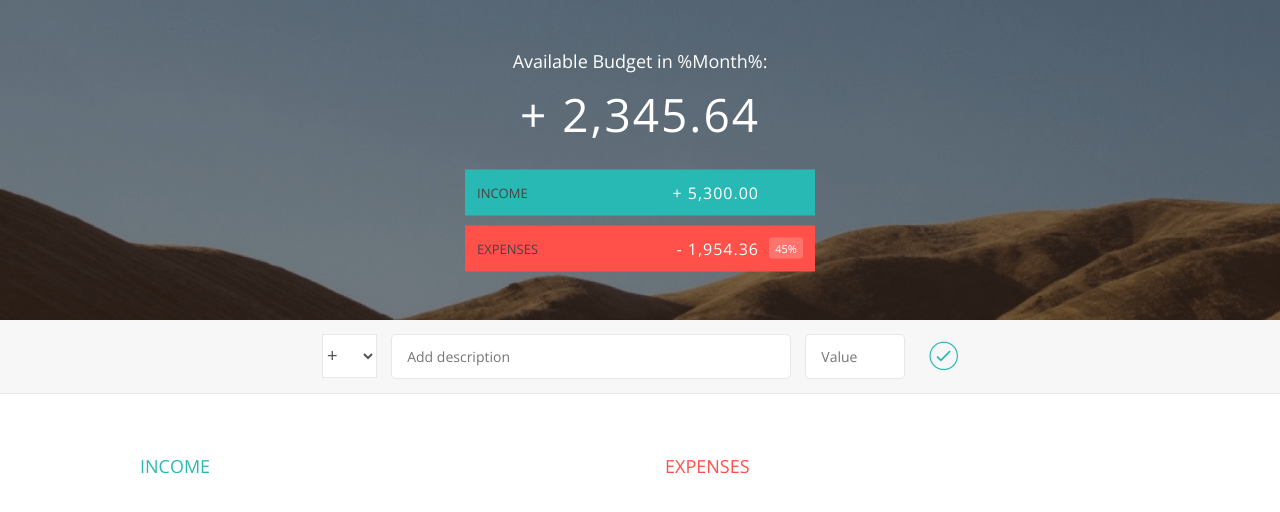
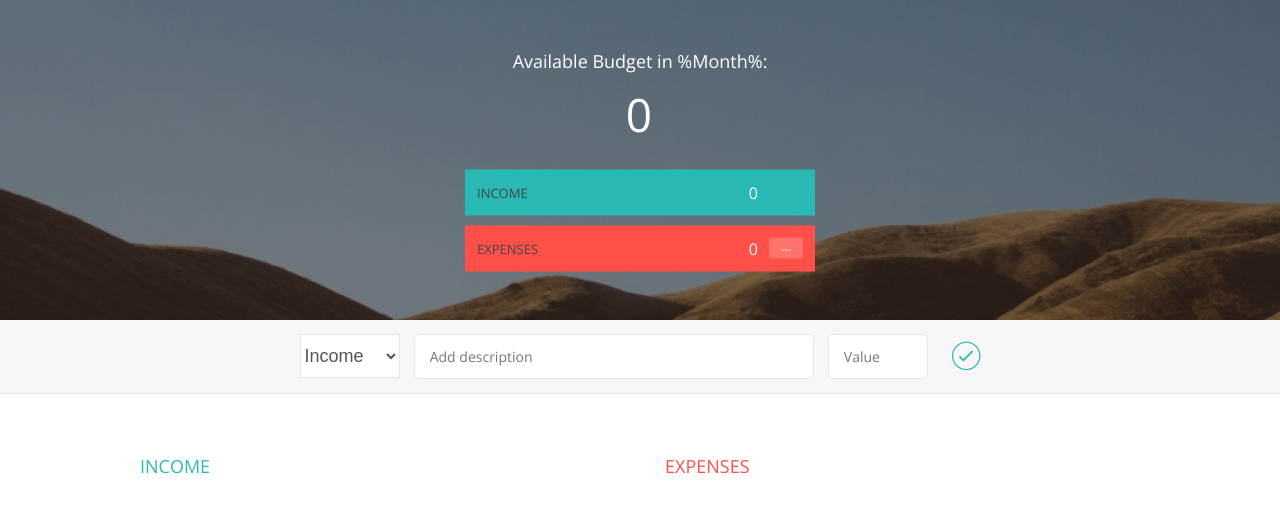
Before and after one commit to utkarshmehta/Budget_App, a plain HTML site: page index.html in a window 1280 px wide. Drawn offline with nearby package versions, Linux system fonts and the light colour scheme.

Commit message:
fix: setting to zero and few pieces

```diff
--- a/app.js
+++ b/app.js
@@ -52,7 +52,7 @@ var budgetController = (function(){
                 newItem = new Expense(type, ID, des, val);
             }
             else if(type === 'inc') {
-                newItem = new Income(type,ID, des, val);
+                newItem = new Income(type, ID, des, val);
             }
             data.allItems[type].push(newItem);
             //Return new element
@@ -153,7 +153,13 @@ var UIController = (function(){
              document.querySelector(DOMstrings.budgetContainer).textContent = obj.budget;
              document.querySelector(DOMstrings.incomeContainerValue).textContent = obj.totalIncome;
              document.querySelector(DOMstrings.expenseContainerValue).textContent = obj.totalExpense;
-             document.querySelector(DOMstrings.expensePercentageContainer).textContent = obj.percent;
+             if(obj.percent > 0) {
+                document.querySelector(DOMstrings.expensePercentageContainer).textContent = obj.percent + '%';
+             }
+             else{
+                document.querySelector(DOMstrings.expensePercentageContainer).textContent = '---'
+             }
+
         },
 
         getDOMstrings: function(){
@@ -206,6 +212,12 @@ var controller = (function(budgetCtrl, UICtrl){
     return {
         init: function(){
             console.log('Application started');
+            UICtrl.displayBudget({
+                budget: 0,
+                totalIncome: 0,
+                totalExpense: 0,
+                percent: -1
+            });
             setUpEventListeners();
         }
     };
--- a/index.html
+++ b/index.html
@@ -41,8 +41,8 @@
             <div class="add">
                 <div class="add__container">
                     <select class="add__type">
-                        <option value="inc" selected>+</option>
-                        <option value="exp">-</option>
+                        <option value="inc" selected>Income</option>
+                        <option value="exp">Expense</option>
                     </select>
                     <input id="description" type="text" class="add__description" placeholder="Add description">
                     <input input id="value" type="number" class="add__value" placeholder="Value">
--- a/style.css
+++ b/style.css
@@ -129,7 +129,7 @@ body {
 }
 
 .add__type {
-    width: 55px;
+    width: 100px;
     border: 1px solid #e7e7e7;
     height: 44px;
     font-size: 18px;
```
